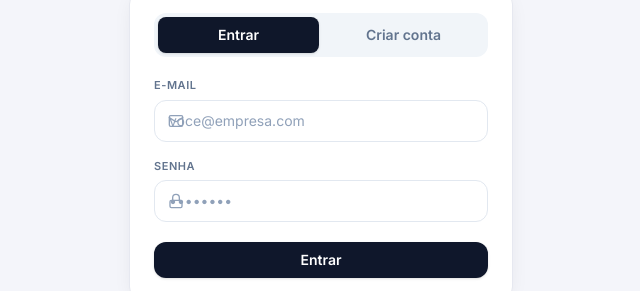
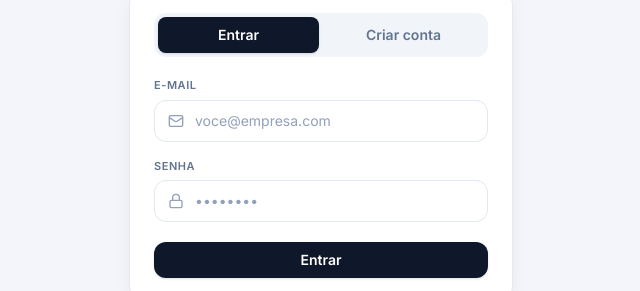
Before and after one commit to Lautenschlaeger-lucas/automacaoduplas, a React (Vite) app: page /kanban in a window 1280 px wide. Shown: the part 306-597 px from the top of the page, without its empty margins (319-959 px from the left). Built offline with nearby package versions, Linux system fonts and the light colour scheme; no server answers.

Commit message:
fix: texto digitado sobrepunha icones em email/senha/busca

```diff
--- a/src/components/Auth.jsx
+++ b/src/components/Auth.jsx
@@ -10,7 +10,8 @@ function Field({ label, icon: Icon, ...props }) {
         <Icon size={16} className="pointer-events-none absolute left-3.5 top-1/2 -translate-y-1/2 text-slate-400" />
         <input
           {...props}
-          className="field pl-10"
+          style={{ paddingLeft: '2.5rem' }}
+          className="field"
         />
       </div>
     </label>
--- a/src/pages/Kanban.jsx
+++ b/src/pages/Kanban.jsx
@@ -225,7 +225,8 @@ export default function Kanban() {
                 value={query}
                 onChange={(e) => setQuery(e.target.value)}
                 placeholder="Buscar cliente..."
-                className="field w-40 py-2 pl-9 sm:w-52"
+                className="field w-40 py-2 sm:w-52"
+                style={{ paddingLeft: '2.25rem' }}
               />
             </div>
 
```
